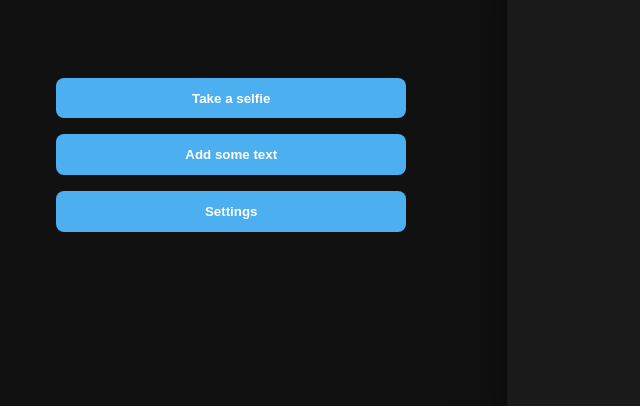
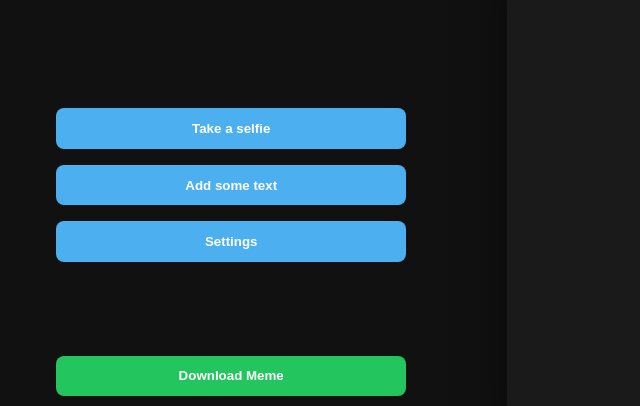
Before and after one commit to nwntaspap/meme-me, a website built with Vite: page index.html in a window 1280 px wide. Shown: the part 215-621 px from the top of the page, without its empty margins (0-640 px from the left). Built offline with nearby package versions, Linux system fonts and the light colour scheme; no server answers.

Commit message:
fix the rows size in grid container

```diff
--- a/src/style.css
+++ b/src/style.css
@@ -51,7 +51,8 @@ body {
     'nav    main'
     'footer main';
   grid-template-columns: minmax(250px, 30%) 1fr;
-  grid-template-rows: min-content 1fr min-content;
+  grid-template-rows: 1fr auto 1fr;
+  align-items: center;
   gap: 1.5rem;
 }
 
```
